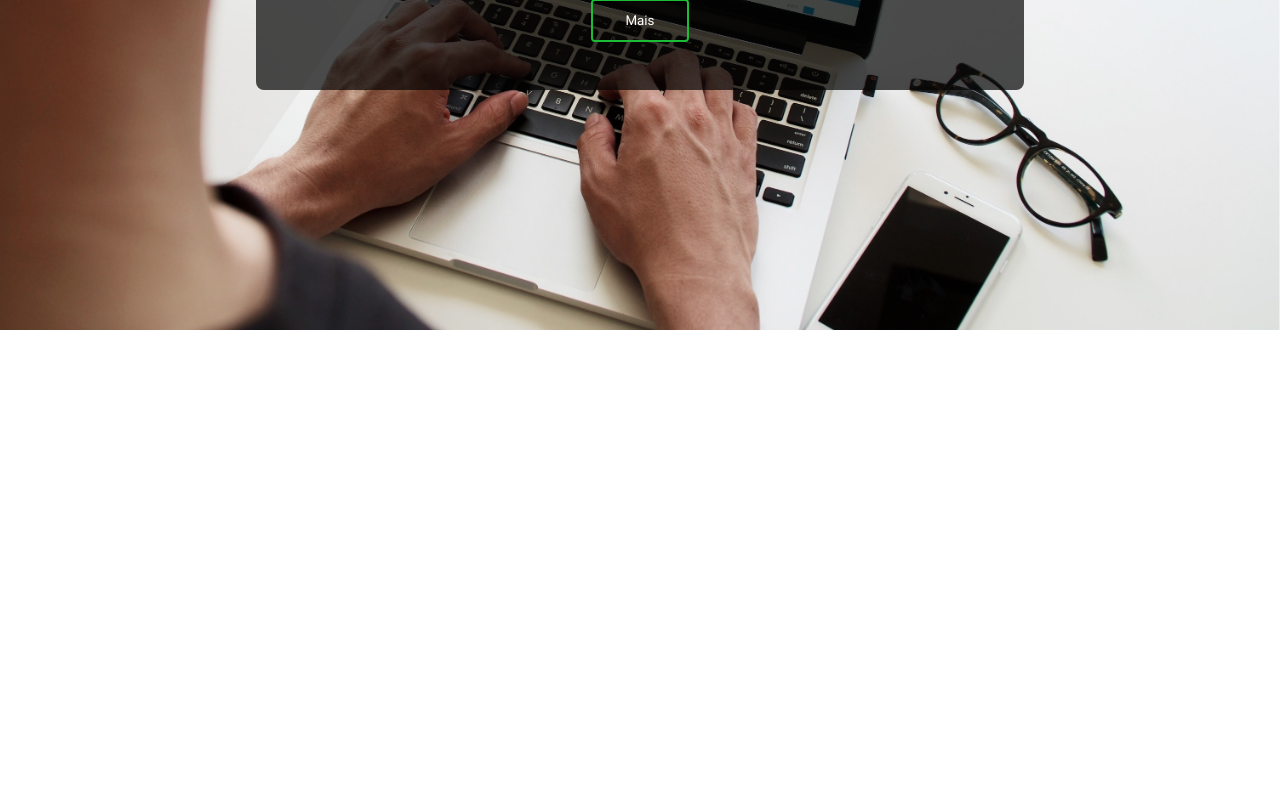
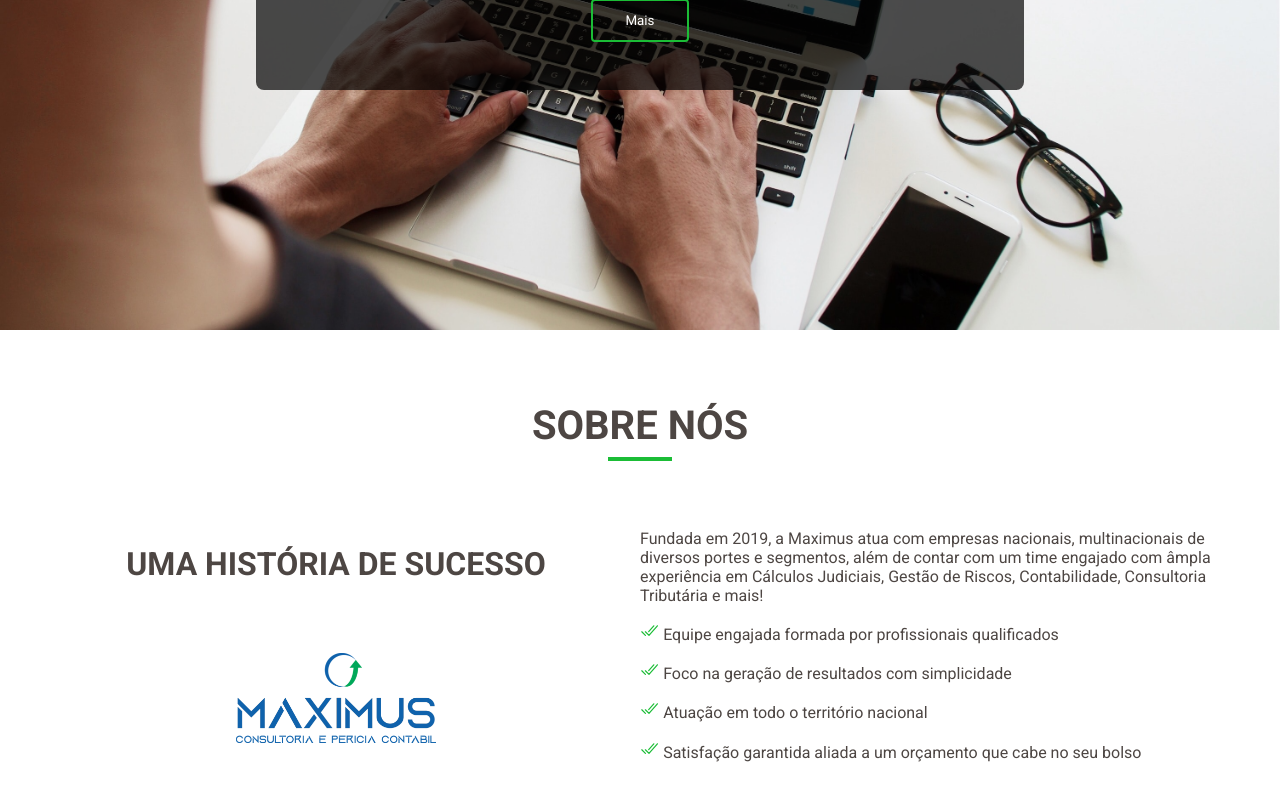
Before and after one commit to Fafaew/consultoria-maximus-react, a React (Create React App) app: page / in a window 1280 px wide. Shown: the part 486-1286 px from the top of the page. Before the commit the page ends 816 px from the top, so only its background shows below. Built offline with nearby package versions, Linux system fonts and the light colour scheme.

Commit message:
added about

```diff
--- /dev/null
+++ b/src/Components/About/About.jsx
@@ -0,0 +1,30 @@
+import React from 'react';
+import styles from './About.module.scss';
+import logo from '../../Assets/Img/logo.png';
+import { IoCheckmarkDone } from "react-icons/io5";
+
+
+const About = () => {
+  return (
+    <div className={styles.aboutContainer}>
+      <div className={styles.title}>SOBRE NÓS</div>
+      <div className={styles.aboutWrapper}>
+        <div className={styles.subtitle}>UMA HISTÓRIA DE SUCESSO</div>
+        <div className={styles.logoContainer}>
+          <img className={styles.logo} src={logo} alt='Maximus Logo' />
+        </div>
+        <div className={styles.aboutDescription}>
+          Fundada em 2019, a Maximus atua com empresas nacionais, multinacionais de diversos portes e segmentos, além de contar com um time engajado com âmpla experiência em Cálculos Judiciais, Gestão de Riscos, Contabilidade, Consultoria Tributária e mais!
+        </div>
+        <ul className={styles.aboutTopics}>
+          <li className={styles.aboutItems}><IoCheckmarkDone className={styles.checkmark}/> Equipe engajada formada por profissionais qualificados</li>
+          <li className={styles.aboutItems}><IoCheckmarkDone className={styles.checkmark}/> Foco na geração de resultados com simplicidade</li>
+          <li className={styles.aboutItems}><IoCheckmarkDone className={styles.checkmark}/> Atuação em todo o território nacional</li>
+          <li className={styles.aboutItems}><IoCheckmarkDone className={styles.checkmark}/> Satisfação garantida aliada a um orçamento que cabe no seu bolso</li>
+        </ul>
+      </div>
+    </div>
+  )
+}
+
+export default About
--- /dev/null
+++ b/src/Components/About/About.module.scss
@@ -0,0 +1,91 @@
+@import '../../FunctionStyles/variables';
+@import '../../FunctionStyles/breakpoints';
+
+.aboutContainer {
+  height: 90vh;
+  padding: 40px 32px;
+  color: $primaryColor;
+  margin-top: 2rem;
+
+  @include media-lg {
+    height: 60vh;
+  }
+
+  .title {
+    font-size: 40px;
+    font-weight: $font-weight-bold;
+    text-align: center;
+
+    &:after {
+      margin-top: 0.5rem;
+      position: absolute;
+      transform: translateX(-50%);
+      left: 50%;
+      content: '';
+      display: block;
+      border-bottom: 4px solid $secondaryColor;
+      width: 20%;
+
+      @include media-md {
+        width: 5%;
+      }
+    }
+  }
+
+  .aboutWrapper {
+    @include media-lg {
+      display: grid;
+      grid-template-columns: 1fr 1fr;
+      margin-top: 3rem;
+    }
+
+    .subtitle {
+      font-size: 32px;
+      font-weight: $font-weight-semi-bold;
+      margin-top: 3rem;
+      text-align: center;
+    }
+
+    .logoContainer {
+      text-align: center;
+      margin-top: 2rem;
+
+      @include media-lg {
+        grid-row: 2;
+      }
+
+      .logo {
+        width: 200px;
+        height: 90px;
+        margin-top: 2rem;
+
+        @include media-lg {
+          margin-top: 1rem;
+        }
+      }
+    }
+
+    .aboutDescription {
+      margin-top: 2rem;
+    }
+
+    .aboutTopics {
+      margin-top: 1rem;
+      list-style: none;
+
+      @include media-lg {
+        margin-top: 0;
+      }
+
+      .aboutItems {
+        margin-top: 1rem;
+      }
+
+      .checkmark {
+        color: $secondaryColor;
+        width: 1.2rem;
+        height: 1.2rem;
+      }
+    }
+  }
+}
--- a/src/FunctionStyles/_variables.scss
+++ b/src/FunctionStyles/_variables.scss
@@ -1,7 +1,7 @@
 //global styles
 
 //font-colors
-$primaryColor: #111111;
+$primaryColor: #4d4643;
 $secondaryColor: #1bbd36;
 $tertiary-color: #c4c4c4;
 
--- a/src/Routes/Home/Home.jsx
+++ b/src/Routes/Home/Home.jsx
@@ -1,10 +1,12 @@
 import React from 'react';
 import Slider from '../../Components/Slider/Slider';
+import About from '../../Components/About/About';
 
 const index = () => {
   return (
     <div>
       <Slider />
+      <About />
     </div>
   )
 }
```
